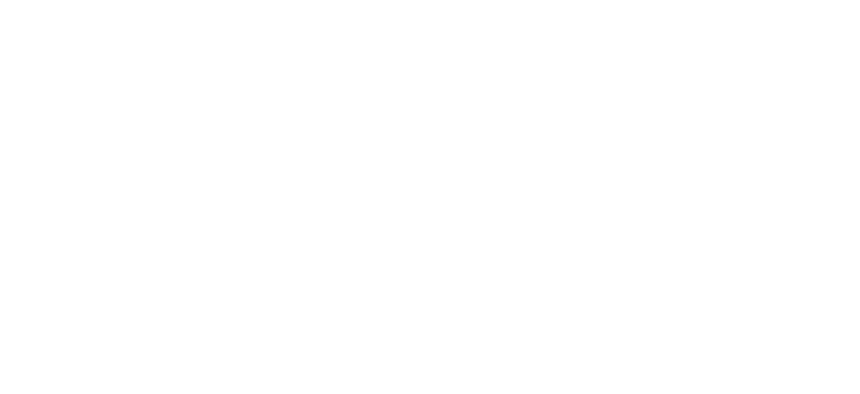
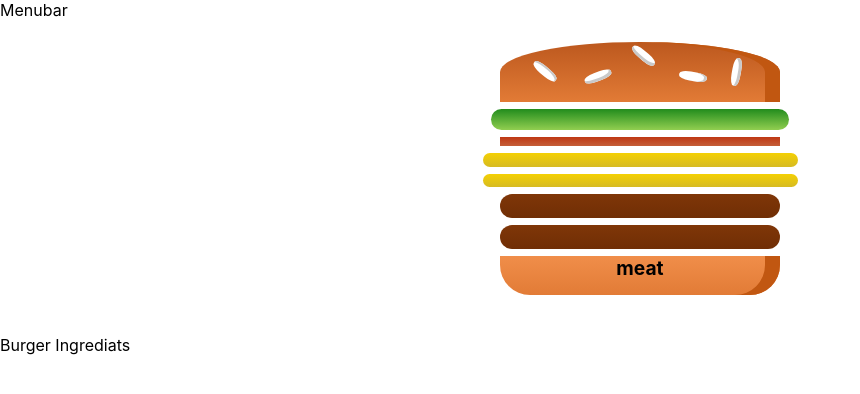
Before and after one commit to AbinPalliyil/Burger-app-React, a React app: page / in a window 1280 px wide. Shown: the top 394 px of the page, without its empty margins (0-860 px from the left). Built offline with nearby package versions, Linux system fonts and the light colour scheme.

Commit message:
Added Burger component

```diff
--- a/package.json
+++ b/package.json
@@ -44,6 +44,7 @@
     "postcss-normalize": "8.0.1",
     "postcss-preset-env": "6.7.0",
     "postcss-safe-parser": "4.0.1",
+    "prop-types": "^15.7.2",
     "react": "^16.13.1",
     "react-app-polyfill": "^1.0.6",
     "react-dev-utils": "^10.2.1",
@@ -135,5 +136,8 @@
     "presets": [
       "react-app"
     ]
+  },
+  "devDependencies": {
+    "prettier": "2.0.5"
   }
 }
--- a/src/App.js
+++ b/src/App.js
@@ -1,8 +1,14 @@
 import React from 'react';
+import Layout from "./components/Layout/Layout"
+import BurgerBuilder from './containers/BurgerBuilder/BurgerBuilder';
 
 function App() {
   return (
     <div className="App">
+    <Layout>
+    <BurgerBuilder/>
+
+    </Layout>
 
     </div>
   );
--- /dev/null
+++ b/src/components/Burger/Burger.js
@@ -0,0 +1,21 @@
+import React from "react";
+import BurgerIngrediant from "./BurgerIngrediants/BurgerIngrdiant";
+import Classes from "./Burger.module.css"
+
+const Burger = (props) => {
+    const transformedIngredients = Object.keys(props.Ingredients).map(igKey => {
+        return [...Array(props.Ingredients[igKey])].map((_, i) => {
+           return <BurgerIngrediant key={igKey+i} type={igKey} />
+        })
+    });
+return(
+    <div className={Classes.Burger}>
+        <BurgerIngrediant type="bread-top" />
+        {transformedIngredients}
+        <BurgerIngrediant type="bread-bottom" />
+
+    </div>
+)
+}
+
+export default Burger;
--- /dev/null
+++ b/src/components/Burger/Burger.module.css
@@ -0,0 +1,31 @@
+.Burger {
+    width: 100%;
+    height: 250px;
+    margin: auto;
+    overflow: auto;
+    text-align: center;
+    font-weight: bold;
+    font-size: 1.2rem;
+}
+
+@media (min-width: 1000px) and (min-height: 700px) {
+    .Burger {
+        width: 1000px;
+        height: 700px;
+    }
+}
+
+
+
+@media (min-width: 500px) and (min-height: 401px) {
+    .Burger {
+        width: 450px;
+        height: 400px;
+    }
+}
+@media (min-width: 500px) and (min-height: 400px) {
+    .Burger {
+        width: 350px;
+        height: 300px;
+    }
+}
--- /dev/null
+++ b/src/components/Burger/BurgerIngrediants/BurgerIngrdiant.js
@@ -0,0 +1,50 @@
+import React, {
+    Component
+} from "react";
+import PropTypes from "prop-types";
+import Classes from "./BurgerIngrediants.module.css"
+
+
+class BurgerIngrediant extends Component {
+    render() {
+
+        let ingrediant = null;
+
+        switch (this.props.type) {
+            case 'bread-bottom':
+                ingrediant = <div className ={Classes.BreadBottom }> meat </div>
+                break;
+            case 'bread-top':
+                ingrediant = (
+                <div className={Classes.BreadTop}>
+                    <div className={Classes.Seeds1}></div>
+                    <div className={Classes.Seeds2}></div>
+                </div>
+                )
+                break;
+            case 'meat':
+            ingrediant = <div className={Classes.Meat}></div>
+                break;
+            case 'cheese':
+            ingrediant = <div className={Classes.Cheese}></div>
+                break;
+            case 'salad':
+            ingrediant = <div className={Classes.Salad}></div>
+                break;
+
+            case 'bacon':
+                ingrediant = <div className={Classes.Bacon}></div>
+                break;
+            default:
+                ingrediant = null;
+                break;
+        }
+
+        return ingrediant;
+    }
+}
+BurgerIngrediant.propTypes = {
+    type: PropTypes.string.isRequired
+}
+
+export default BurgerIngrediant;
--- /dev/null
+++ b/src/components/Burger/BurgerIngrediants/BurgerIngrediants.module.css
@@ -0,0 +1,113 @@
+.BreadBottom {
+    height: 13%;
+    width: 80%;
+    background: linear-gradient(#F08E4A, #e27b36);
+    border-radius: 0 0 30px 30px;
+    box-shadow: inset -15px 0 #c15711;
+    margin: 2% auto;
+}
+
+.BreadTop {
+    height: 20%;
+    width: 80%;
+    background: linear-gradient(#bc581e, #e27b36);
+    border-radius: 50% 50% 0 0;
+    box-shadow: inset -15px 0 #c15711;
+    margin: 2% auto;
+    position: relative;
+}
+
+.Seeds1 {
+    width: 10%;
+    height: 15%;
+    position: absolute;
+    background-color: white;
+    left: 30%;
+    top: 50%;
+    border-radius: 40%;
+    transform: rotate(-20deg);
+    box-shadow: inset -2px -3px #c9c9c9;
+}
+
+.Seeds1:after {
+    content: "";
+    width: 100%;
+    height: 100%;
+    position: absolute;
+    background-color: white;
+    left: -170%;
+    top: -260%;
+    border-radius: 40%;
+    transform: rotate(60deg);
+    box-shadow: inset -1px 2px #c9c9c9;
+  }
+
+.Seeds1:before {
+    content: "";
+    width: 100%;
+    height: 100%;
+    position: absolute;
+    background-color: white;
+    left: 180%;
+    top: -50%;
+    border-radius: 40%;
+    transform: rotate(60deg);
+    box-shadow: inset -1px -3px #c9c9c9;
+  }
+
+  .Seeds2 {
+    width: 10%;
+    height: 15%;
+    position: absolute;
+    background-color: white;
+    left: 64%;
+    top: 50%;
+    border-radius: 40%;
+    transform: rotate(10deg);
+    box-shadow: inset -3px 0 #c9c9c9;
+  }
+
+  .Seeds2:before {
+    content: "";
+    width: 100%;
+    height: 100%;
+    position: absolute;
+    background-color: white;
+    left: 150%;
+    top: -130%;
+    border-radius: 40%;
+    transform: rotate(90deg);
+    box-shadow: inset 1px 3px #c9c9c9;
+  }
+
+
+.Meat {
+    width: 80%;
+    height: 8%;
+    background: linear-gradient(#7f3608, #702e05);
+    margin: 2% auto;
+    border-radius: 15px;
+}
+
+.Cheese {
+    width: 90%;
+    height: 4.5%;
+    margin: 2% auto;
+    background: linear-gradient(#f4d004, #d6bb22);
+    border-radius: 20px;
+}
+
+.Salad {
+    width: 85%;
+    height: 7%;
+    margin: 2% auto;
+    background: linear-gradient(#228c1d, #91ce50);
+    border-radius: 20px;
+}
+
+.Bacon {
+    width: 80%;
+    height: 3%;
+    background: linear-gradient(#bf3813, #c45e38);
+    margin: 2% auto;
+}
--- /dev/null
+++ b/src/components/Layout/Layout.js
@@ -0,0 +1,20 @@
+import React from "react";
+
+import Aux from "../../hoc/Auxilary"
+
+import Classes from "../Layout/Layout.module.css"
+
+
+
+const Layout = (props) => (
+    <Aux>
+
+
+    <div className={Classes.Content}>Menubar</div>
+    <main>
+    {props.children}
+    </main>
+    </Aux>
+)
+
+export default Layout;
--- /dev/null
+++ b/src/components/Layout/Layout.module.css
@@ -0,0 +1,3 @@
+.Content {
+    margin-bottom: 15px;
+}
--- /dev/null
+++ b/src/containers/BurgerBuilder/BurgerBuilder.js
@@ -0,0 +1,29 @@
+import React, {Component} from "react";
+import Aux from "../../hoc/Auxilary";
+import Burger from "../../components/Burger/Burger"
+
+class BurgerBuilder extends  Component {
+
+state= {
+    Ingredients: {
+        salad: 1,
+        bacon: 1,
+        cheese: 2,
+        meat: 2
+    }
+}
+
+    render() {
+        return(
+            <Aux>
+                <Burger Ingredients={this.state.Ingredients} />
+                <div>
+                    Burger Ingrediats
+                </div>
+            </Aux>
+        )
+    }
+
+}
+
+export default BurgerBuilder;
--- /dev/null
+++ b/src/hoc/Auxilary.js
@@ -0,0 +1,3 @@
+const Aux = (props) => props.children
+
+export default Aux ;
```
Also changed, not shown: prettier.config.js (added, +7 -0 lines), src/logo.svg (deleted), 1 other file (tests, documents, lock files or other folders).
